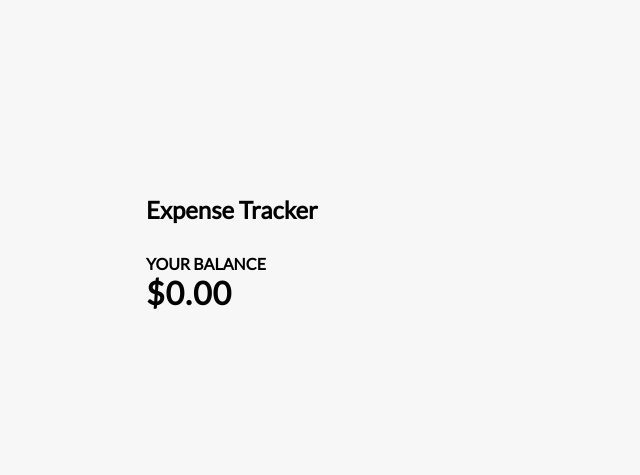
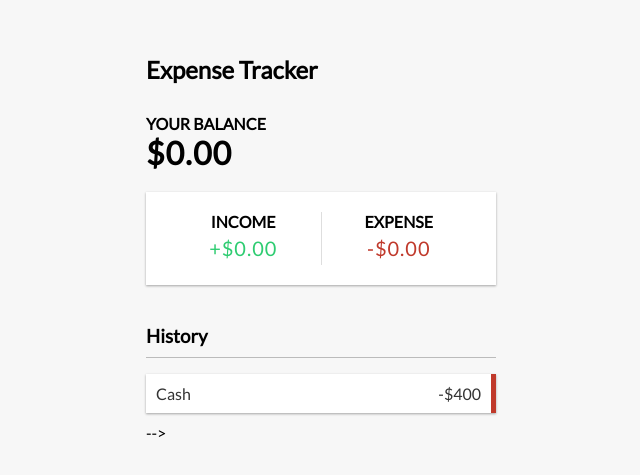
Before and after one commit to Tlane77/Expense-Tracker, a React (Create React App) app: page / in a window 1280 px wide. Shown: the part 141-616 px from the top of the page, without its empty margins (319-959 px from the left). Built offline with nearby package versions, Linux system fonts and the light colour scheme.

Commit message:
transactionList

```diff
--- a/src/App.js
+++ b/src/App.js
@@ -1,6 +1,8 @@
 import React from 'react';
 import { Header } from './components/Header';
 import { Balance } from './components/Balance';
+import { IncomeExpenses } from "./components/IncomeExpenses";
+import { TransactionList } from "./components/TransactionList";
 import './App.css';
 
 function App() {
@@ -9,6 +11,8 @@
       <Header />
       <div className="container">
         <Balance />
+        <IncomeExpenses />
+        <TransactionList />
 
         </div>
     </div>
--- /dev/null
+++ b/src/components/TransactionList.js
@@ -0,0 +1,16 @@
+import React from 'react'
+
+export const TransactionList = () => {
+    return (
+        <>
+            <h3>History</h3>
+            <ul id="list" class="list">
+                {/* Later this will be replaced with transaction component */}
+         <li class="minus">
+          Cash <span>-$400</span><button class="delete-btn">x</button>
+        </li> -->
+      </ul>
+
+        </>
+    )
+}
```
